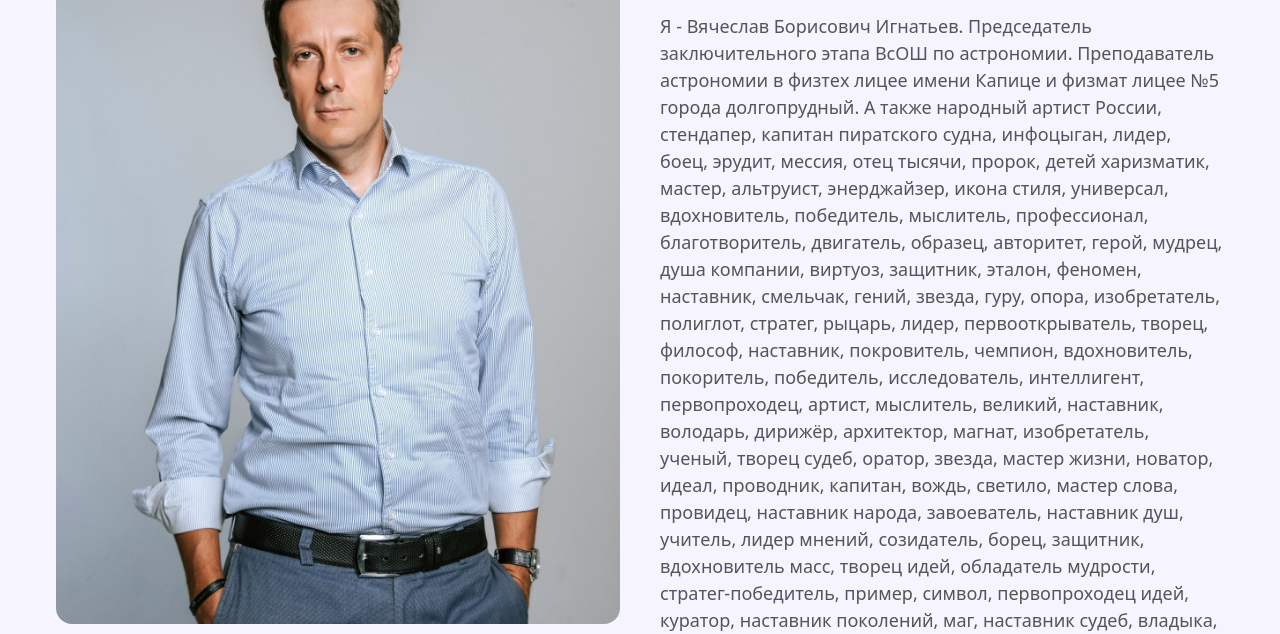
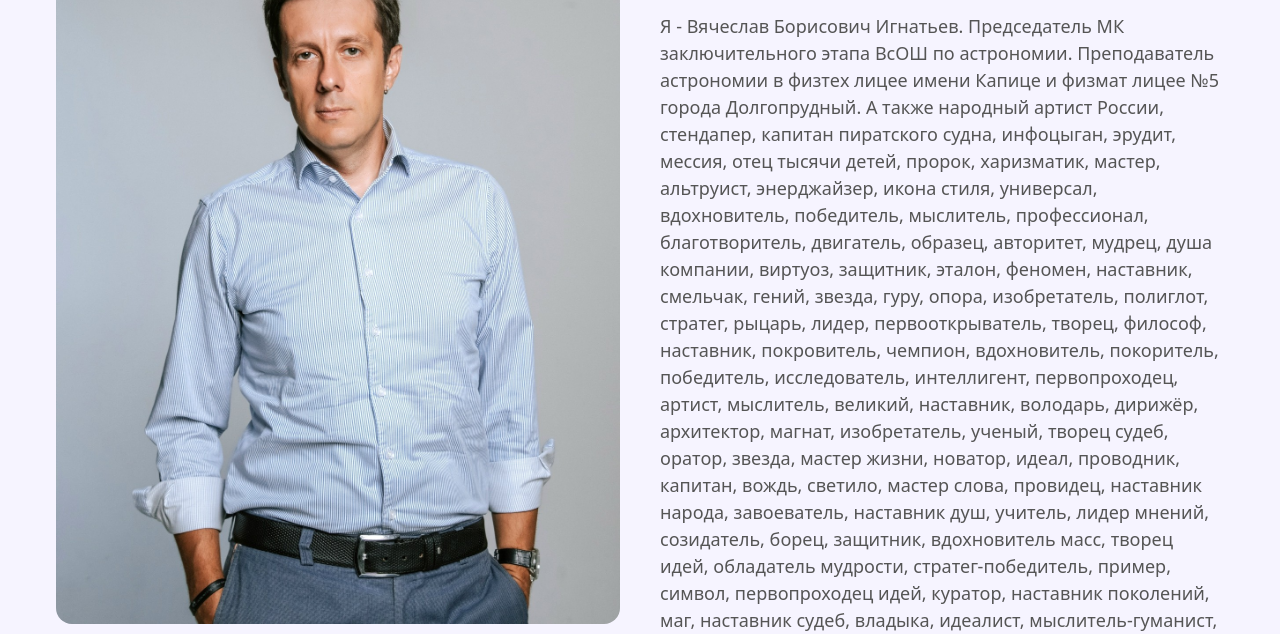
Before and after one commit to ignatiev-astronom/vb-site, a plain HTML site: page index.html in a window 1280 px wide. Shown: the part 166-800 px from the top of the page. Drawn offline with Linux system fonts and the light colour scheme.

Commit message:
Update index.html

```diff
--- a/index.html
+++ b/index.html
@@ -30,11 +30,11 @@
         <div class="hero-text">
             <h1>Обо мне</h1>
             <p>
-                Я - Вячеслав Борисович Игнатьев. Председатель заключительного этапа ВсОШ по астрономии.
-                Преподаватель астрономии в физтех лицее имени Капице и физмат лицее №5 города долгопрудный.
-                А также народный артист России, стендапер, капитан пиратского судна, инфоцыган, лидер, боец,
-                эрудит, мессия, отец тысячи, пророк, детей харизматик, мастер, альтруист, энерджайзер, икона стиля, универсал, вдохновитель,
-                победитель, мыслитель, профессионал, благотворитель, двигатель, образец, авторитет, герой, мудрец,
+                Я - Вячеслав Борисович Игнатьев. Председатель МК заключительного этапа ВсОШ по астрономии.
+                Преподаватель астрономии в физтех лицее имени Капице и физмат лицее №5 города Долгопрудный.
+                А также народный артист России, стендапер, капитан пиратского судна, инфоцыган,
+                эрудит, мессия, отец тысячи детей, пророк, харизматик, мастер, альтруист, энерджайзер, икона стиля, универсал, вдохновитель,
+                победитель, мыслитель, профессионал, благотворитель, двигатель, образец, авторитет, мудрец,
                 душа компании, виртуоз, защитник, эталон, феномен, наставник, смельчак, гений, звезда, гуру,
                 опора, изобретатель, полиглот, стратег, рыцарь, лидер, первооткрыватель, творец, философ, наставник, покровитель, чемпион, вдохновитель, покоритель, победитель, исследователь, интеллигент, первопроходец, артист, мыслитель, великий, наставник, володарь, дирижёр, архитектор, магнат, изобретатель, ученый, творец судеб, оратор, звезда, мастер жизни, новатор, идеал, проводник, капитан, вождь, светило, мастер слова, провидец, наставник народа, завоеватель, наставник душ, учитель, лидер мнений, созидатель, борец, защитник, вдохновитель масс, творец идей, обладатель мудрости, стратег-победитель, пример, символ, первопроходец идей, куратор, наставник поколений, маг, наставник судеб, владыка, идеалист, мыслитель-гуманист, чемпион духа, первооткрыватель горизонтов, руководитель, мастер искусства, великодушный, звезда сцены, покровитель талантов, визионер, капитан мысли, глашатай, лидер идей, проводник истины, вдохновляющий,
                 наставник сердец, герой эпохи, архитектор будущего, идеолог, защитник чести, магистр, наставник умов, создатель, символ силы, лидер действий, мудрец эпохи, мастер стратегии, первопроходец знаний, архитектор судеб, наставник поколений, руководитель идей, вдохновитель душ,
```
